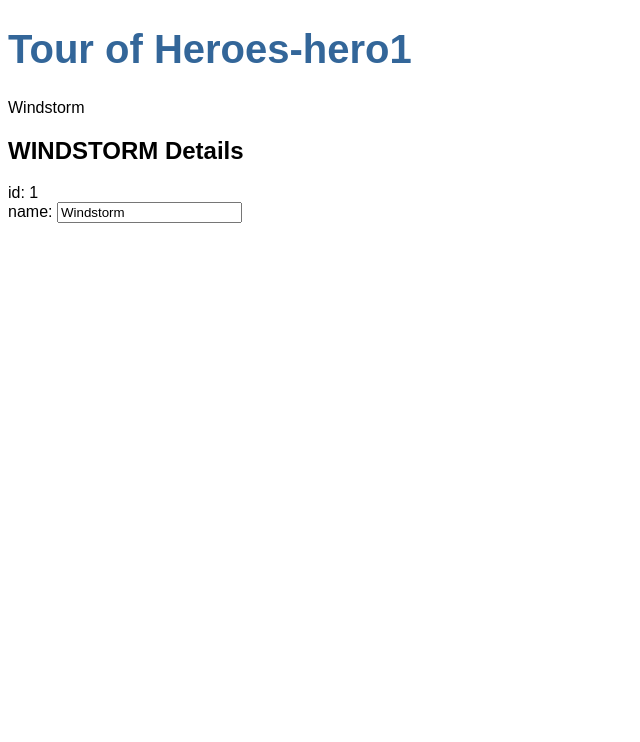
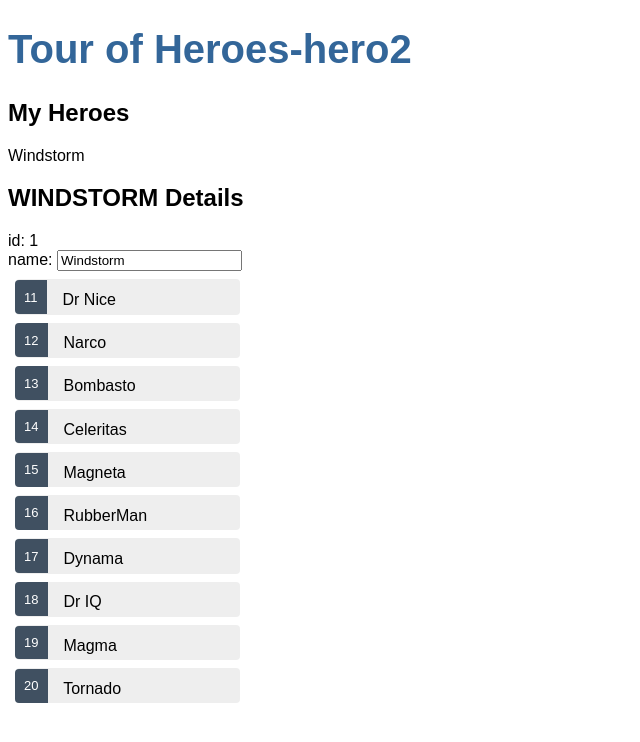
Before and after one commit to vickyuan/angular-tour-of-heroes, an Angular app: page / in a window 1280 px wide. Shown: the top 742 px of the page, without its empty margins (0-640 px from the left). Built offline with nearby package versions, Linux system fonts and the light colour scheme.

Commit message:
hero2-1[list]:mock-data

```diff
--- a/src/app/app.component.ts
+++ b/src/app/app.component.ts
@@ -1,4 +1,5 @@
 import { Component } from '@angular/core';
+
 
 @Component({
   selector: 'app-root',
@@ -6,5 +7,5 @@
   styleUrls: ['./app.component.css']
 })
 export class AppComponent {
-  title = 'Tour of Heroes-hero1';
+  title = 'Tour of Heroes-hero2';
 }
--- a/src/app/heroes/heroes.component.css
+++ b/src/app/heroes/heroes.component.css
@@ -0,0 +1,44 @@
+/* HeroesComponent's private CSS styles */
+.heroes {
+    margin: 0 0 2em 0;
+    list-style-type: none;
+    padding: 0;
+    width: 15em;
+}
+.heroes li {
+    cursor: pointer;
+    position: relative;
+    left: 0;
+    background-color: #EEE;
+    margin: .5em;
+    padding: .3em 0;
+    height: 1.6em;
+    border-radius: 4px;
+}
+.heroes li:hover {
+    color: #607D8B;
+    background-color: #DDD;
+    left: .1em;
+}
+.heroes li.selected {
+    background-color: #CFD8DC;
+    color: white;
+}
+.heroes li.selected:hover {
+    background-color: #BBD8DC;
+    color: white;
+}
+.heroes .badge {
+    display: inline-block;
+    font-size: small;
+    color: white;
+    padding: 0.8em 0.7em 0 0.7em;
+    background-color:#405061;
+    line-height: 1em;
+    position: relative;
+    left: -1px;
+    top: -4px;
+    height: 1.8em;
+    margin-right: .8em;
+    border-radius: 4px 0 0 4px;
+}
--- a/src/app/heroes/heroes.component.html
+++ b/src/app/heroes/heroes.component.html
@@ -1,3 +1,4 @@
+<h2>My Heroes</h2>
 {{heroprop}}
 <h2>{{heroitf.name|uppercase}} Details</h2>
 <div><span>id: </span>{{heroitf.id}}</div>
@@ -6,3 +7,9 @@
         <input [(ngModel)]="heroitf.name" placeholder="name"/>
     </label>
 </div>
+
+<ul class="heroes">
+    <li *ngFor="let hero of heroes">
+        <span class="badge">{{hero.id}}</span> {{hero.name}}
+    </li>
+</ul>
--- a/src/app/heroes/heroes.component.ts
+++ b/src/app/heroes/heroes.component.ts
@@ -1,5 +1,6 @@
 import { Component, OnInit } from '@angular/core';
 import { Hero } from '../hero';
+import { HEROES } from '../mock-heroes';
 
 @Component({
   selector: 'app-heroes',
@@ -12,6 +13,7 @@
     id: 1,
     name: 'Windstorm'
   };
+  heroes = HEROES;
 
   constructor() { }
 
--- /dev/null
+++ b/src/app/mock-heroes.ts
@@ -0,0 +1,14 @@
+import { Hero } from './hero';
+
+export const HEROES: Hero[] = [
+    { id: 11, name: 'Dr Nice' },
+    { id: 12, name: 'Narco' },
+    { id: 13, name: 'Bombasto' },
+    { id: 14, name: 'Celeritas' },
+    { id: 15, name: 'Magneta' },
+    { id: 16, name: 'RubberMan' },
+    { id: 17, name: 'Dynama' },
+    { id: 18, name: 'Dr IQ' },
+    { id: 19, name: 'Magma' },
+    { id: 20, name: 'Tornado' }
+];
```
